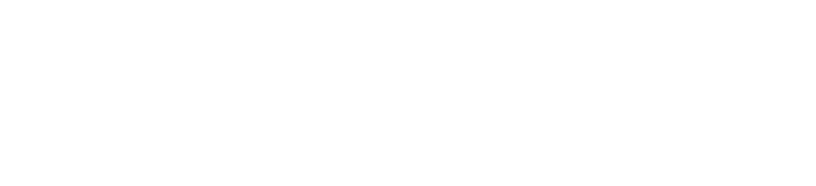
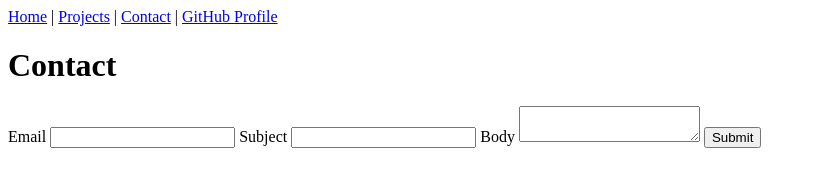
Before and after one commit to machurch/portfolio, a plain HTML site: page contact/index.html in a window 1280 px wide. Shown: the whole page, without its empty margins (0-816 px from the left). Drawn offline with Linux system fonts and the light colour scheme.

Commit message:
Added nav and contact form

```diff
--- a/contact/index.html
+++ b/contact/index.html
@@ -0,0 +1,26 @@
+<!DOCTYPE html>
+<html lang="en">
+<head>
+    <meta charset="UTF-8">
+    <meta name="viewport" content="width=device-width, initial-scale=1.0">
+    <title>Contact</title>
+</head>
+<body>
+    <nav>
+        <a href = "index.html">Home</a> |
+        <a href = "projects/index.html">Projects</a> |
+        <a href = "contact/index.html">Contact</a> |
+        <a href="https://github.com/machurch" target="_blank">GitHub Profile</a>
+    </nav>
+    <h1>Contact</h1>
+    <form action= "mailto:machurch@ucsd.edu" method = "POST" enctype="text/plain">
+        <label> Email </label>
+        <input name = "Email" type = "email">
+        <label>Subject</label>
+        <input name = "Subject">
+        <label>Body</label>
+        <textarea name = "body"></textarea>
+        <button>Submit</button>
+    </form>
+</body>
+</html>
```
Also changed, not shown: index.html (+6 -0 lines), 1 other file.
